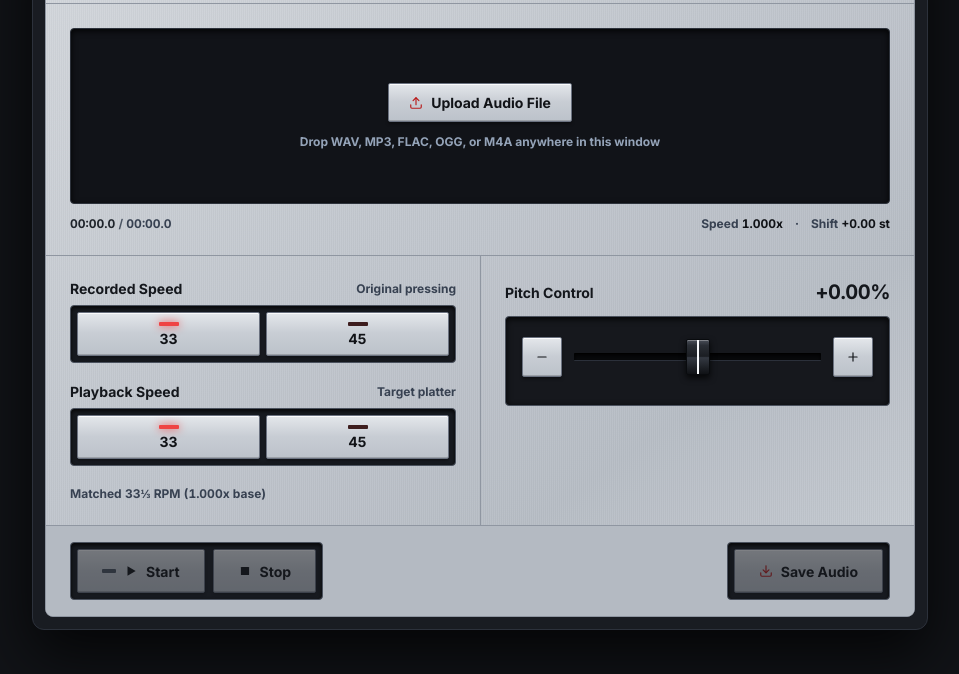
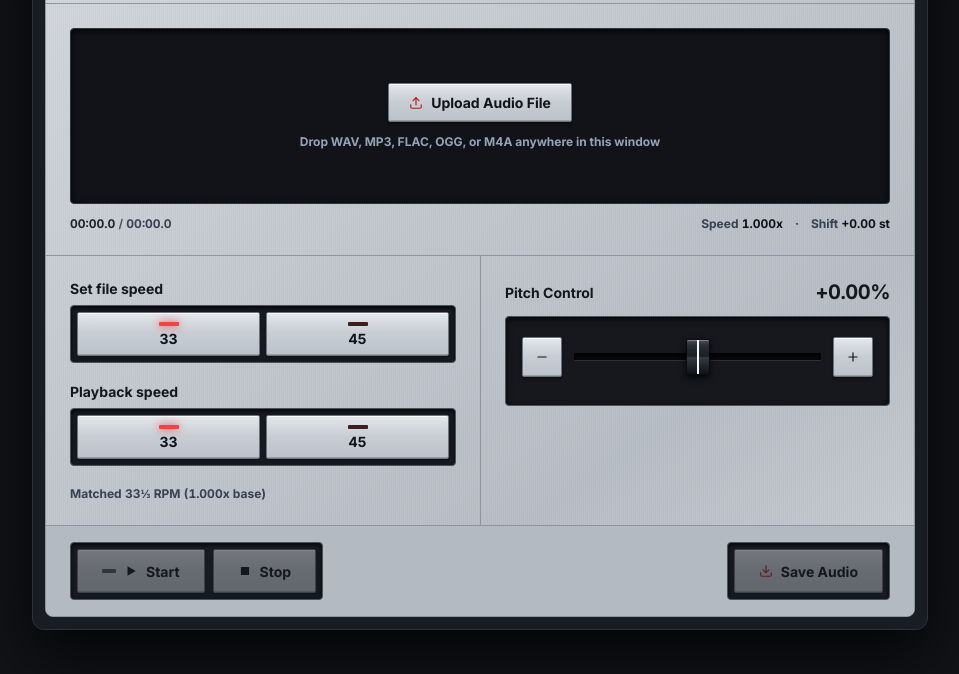
Before and after one commit to frenchbloke/pitcher, a plain HTML site: page index.html in a window 1280 px wide. Shown: the part 126-800 px from the top of the page, without its empty margins (160-1119 px from the left). Drawn offline with Linux system fonts and the light colour scheme.

Commit message:
Update RPM selector labels

```diff
--- a/index.html
+++ b/index.html
@@ -211,14 +211,14 @@
         <section class="grid">
           <div class="panel panel-left">
             <div>
-              <div class="label-row"><span class="label">Recorded Speed</span><span class="sub">Original pressing</span></div>
+              <div class="label-row"><span class="label">Set file speed</span></div>
               <div class="rpm-box">
                 <button type="button" class="sl1200-key rpm-btn" data-group="source" data-rpm="33"><span class="led on"></span><span class="rpm-num mono">33</span></button>
                 <button type="button" class="sl1200-key rpm-btn" data-group="source" data-rpm="45"><span class="led"></span><span class="rpm-num mono">45</span></button>
               </div>
             </div>
             <div>
-              <div class="label-row"><span class="label">Playback Speed</span><span class="sub">Target platter</span></div>
+              <div class="label-row"><span class="label">Playback speed</span></div>
               <div class="rpm-box">
                 <button type="button" class="sl1200-key rpm-btn" data-group="playback" data-rpm="33"><span class="led on"></span><span class="rpm-num mono">33</span></button>
                 <button type="button" class="sl1200-key rpm-btn" data-group="playback" data-rpm="45"><span class="led"></span><span class="rpm-num mono">45</span></button>
```
